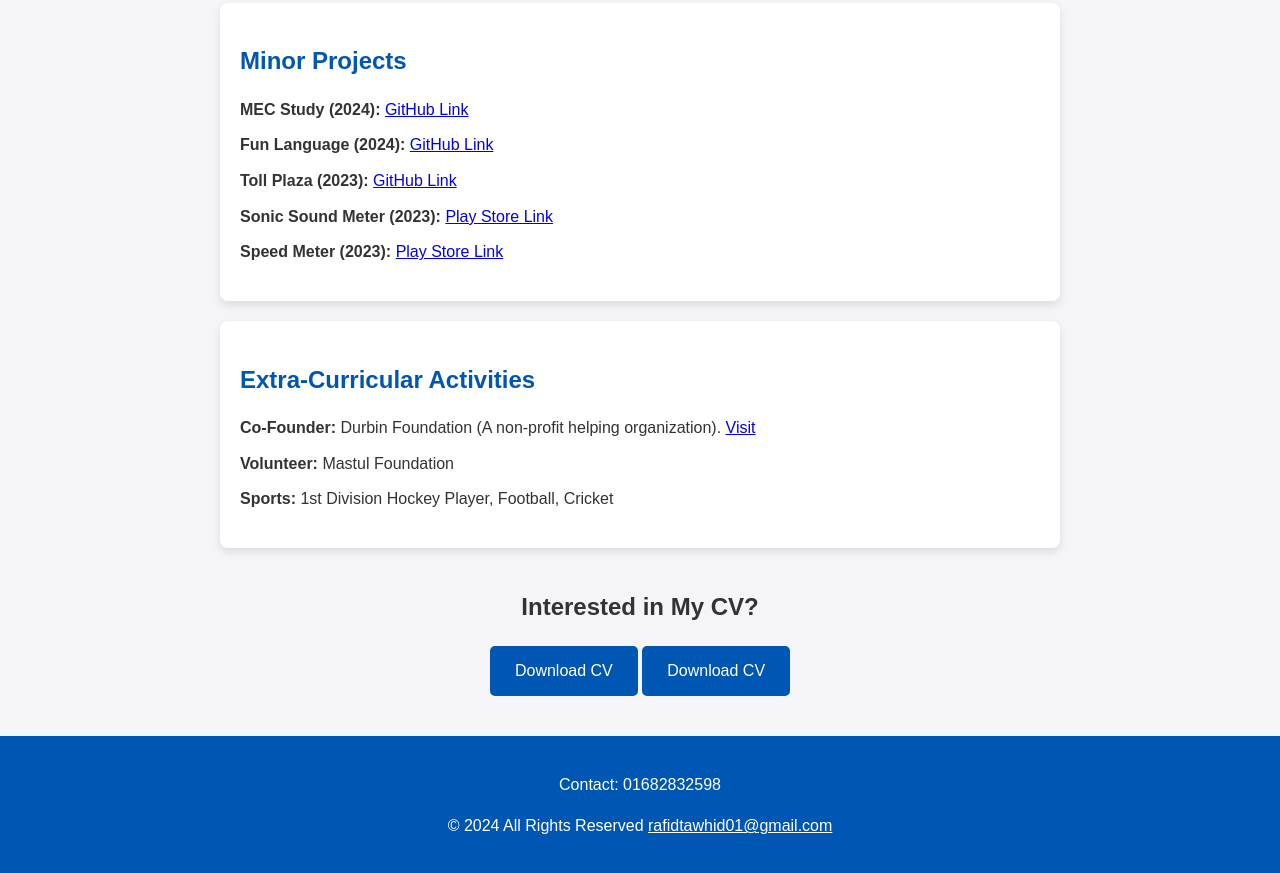
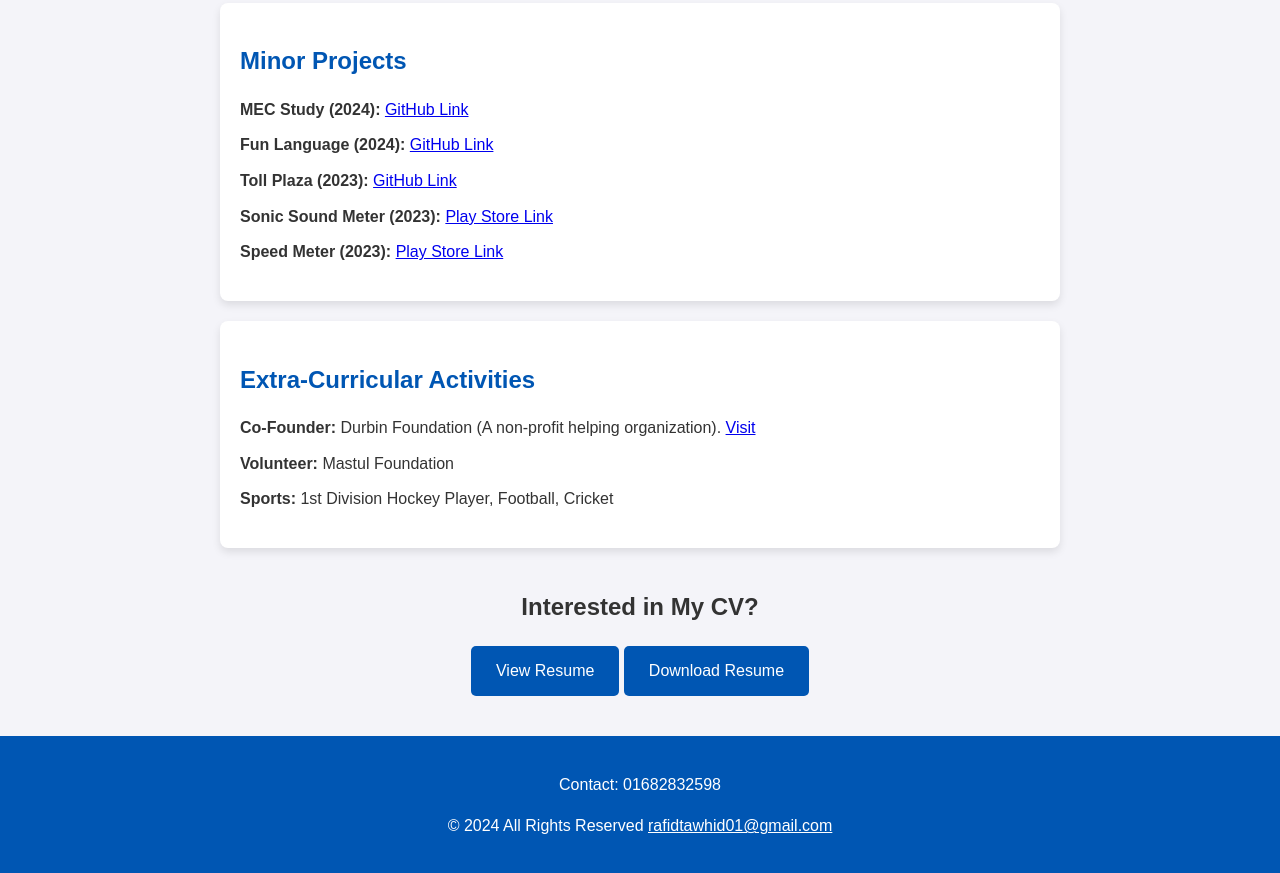
Before and after one commit to Rafid-tawhid/my-dev-profile, a plain HTML site: page index.html in a window 1280 px wide. Shown: the part 2401-3274 px from the top of the page. Drawn offline with Linux system fonts and the light colour scheme.

```diff
--- a/index.html
+++ b/index.html
@@ -218,13 +218,13 @@
         href="https://drive.google.com/file/d/1s4IBQy-qZyGgjPXLhYzAHgu_SM7KBFBc/view?usp=sharing"
         target="_blank"
         class="download-btn"
-        >Download CV</a
+        >View Resume</a
       >
       <a
         href="Resume_of_Rafid.pdf"
         download="Resume_of_Rafid"
         class="download-btn"
-        >Download CV</a
+        >Download Resume</a
       >
     </section>
 
```
